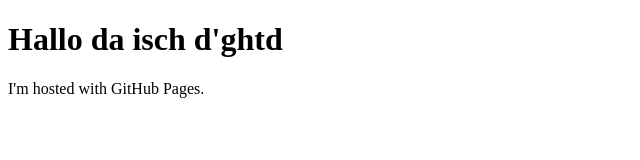
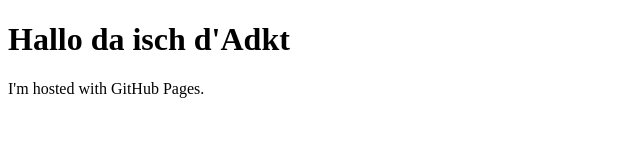
Before and after one commit to alessiadoerig/alessiadoerig.github.io, a plain HTML site: page index.html in a window 1280 px wide. Shown: the full height of the page, 0-640 px from the left. Drawn offline with Linux system fonts and the light colour scheme.

Commit message:
Update index.html

```diff
--- a/index.html
+++ b/index.html
@@ -1,7 +1,7 @@
 <!DOCTYPE html>
 <html>
 <body>
-<h1>Hallo da isch d'ghtd</h1>
+<h1>Hallo da isch d'Adkt</h1>
 <p>I'm hosted with GitHub Pages.</p>
 </body>
 </html>
```
